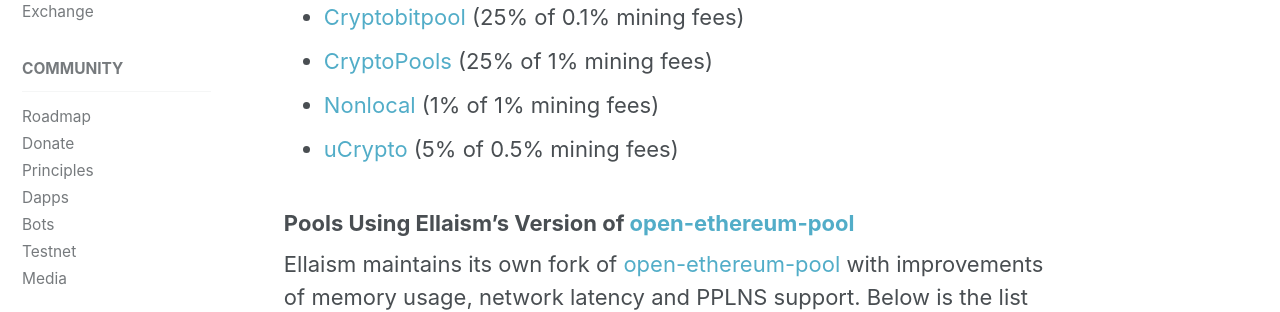
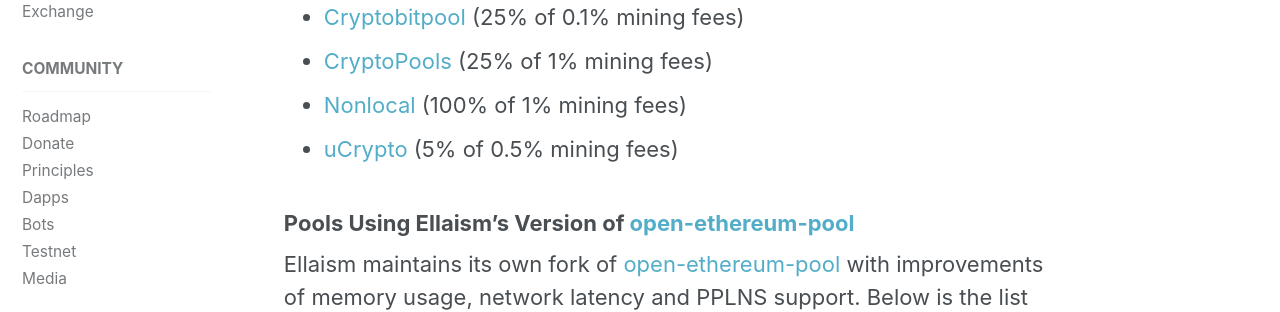
Before and after one commit to ellaism/ellaism.org, a Jekyll site: the page built from _docs/mining.md, in a window 1280 px wide and 900 px high, scrolled down 948 px. Shown: the part 168-480 px from the top of the window. Built offline with Jekyll 4.4.1, drawn with Linux system fonts in a browser that asks for light colours.

Commit message:
Nonlocal pool donates ALL pool fees to dev fund

```diff
--- a/_docs/mining.md
+++ b/_docs/mining.md
@@ -31,7 +31,7 @@
 * [Pool Sexy](http://ella.pool.sexy) (2.5% of 0.25% mining fees)
 * [Cryptobitpool](http://ella.cryptobitpool.eu) (25% of 0.1% mining fees)
 * [CryptoPools](http://ella.cryptopools.info) (25% of 1% mining fees)
-* [Nonlocal](https://pool.nonlocal.ca) (1% of 1% mining fees)
+* [Nonlocal](https://pool.nonlocal.ca) (100% of 1% mining fees)
 * [uCrypto](https://ucrypto.net/currency/?curr=ELLA) (5% of 0.5% mining fees)
 
 ### Pools Using Ellaism's Version of [open-ethereum-pool](https://github.com/ellaism/open-ethereum-pool)
```
